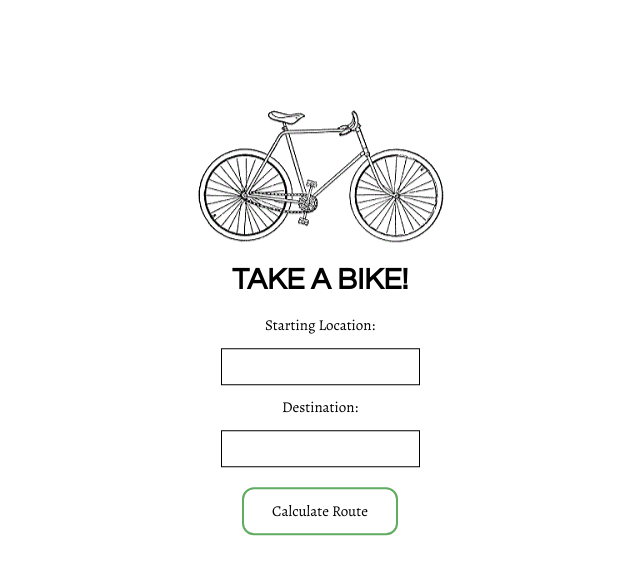
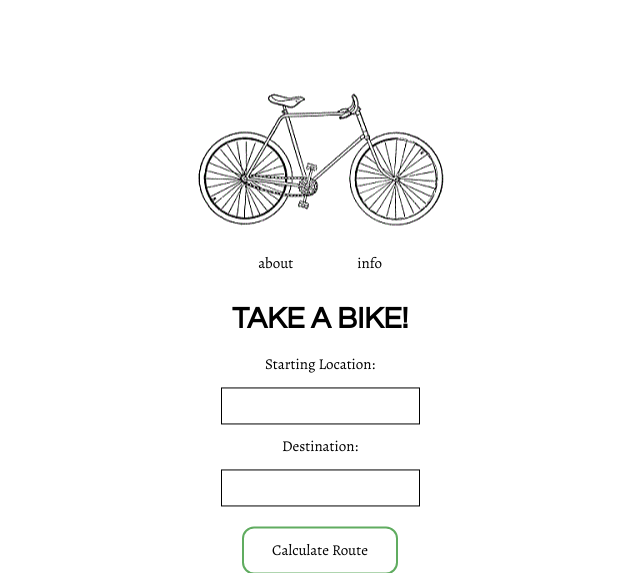
Before and after one commit to MattKNewell/TakeABike, a Flask app: page / in a window 1280 px wide. Shown: the top 573 px of the page, without its empty margins (320-960 px from the left). Run offline with Flask 2, Linux system fonts and the light colour scheme.

Commit message:
Add nav to landing page and nav format in CSS

```diff
--- a/static/css/style.css
+++ b/static/css/style.css
@@ -39,6 +39,31 @@
     font-weight: lighter;
 }
 
+/* site navigation */
+nav.sitenavigation {
+    margin-top: 1em;
+    margin-bottom: 1em;
+    font-size: 15 px;
+    font-family: 'Alegreya', Serif;
+ }
+ nav.sitenavigation li {
+    display: inline-block;
+    margin: 0.7em;
+ }
+ nav.sitenavigation a:link {
+    padding: 8px 20px;
+    border-radius: 12px;
+    color: black;
+    text-decoration: none;
+ }
+ nav.sitenavigation a:visited {
+    color: rgb(0,0,0);
+ }
+ nav.sitenavigation a:hover, nav.sitenavigation a:focus {
+    background-color: rgb(96, 172, 96);
+    color: rgb(255, 255, 255);
+ }
+
 /* main content */
 .content {
     max-width: 400px;
--- a/templates/index.html
+++ b/templates/index.html
@@ -16,6 +16,12 @@
     <body>
         <div class="content">
             <a href="../static/bike_clip_art.gif" target="_blank"><img class="bike_art" src="../static/bike_clip_art.gif" width="250" height="137" alt="A bike clip art" /></a>
+            <nav class = "sitenavigation">
+                <ul>
+                    <li><a href="about.html">about</a></li>
+                    <li><a href="info.html">info</a></li>
+                </ul>
+            </nav>
             <h1>TAKE A BIKE!</h1>
             <form method="post" action="{{ url_for('calculateRoute') }}">
                 <h2>Starting Location:</h2>
```
